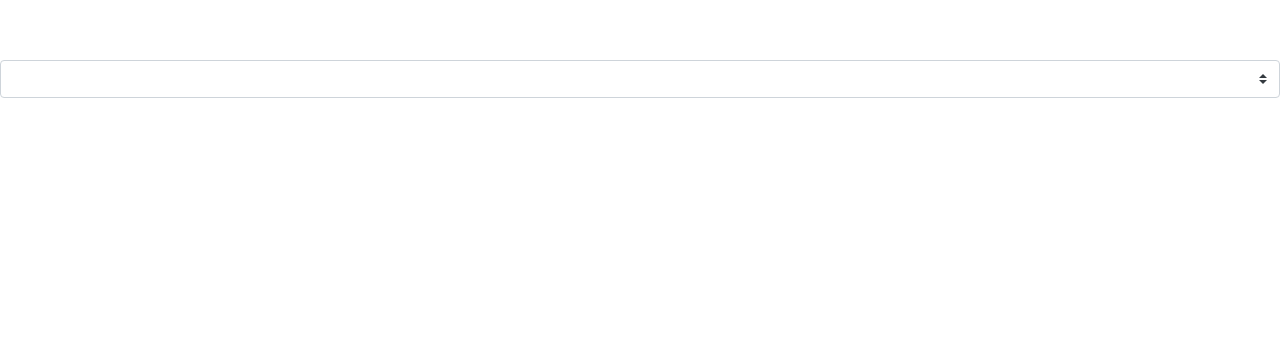
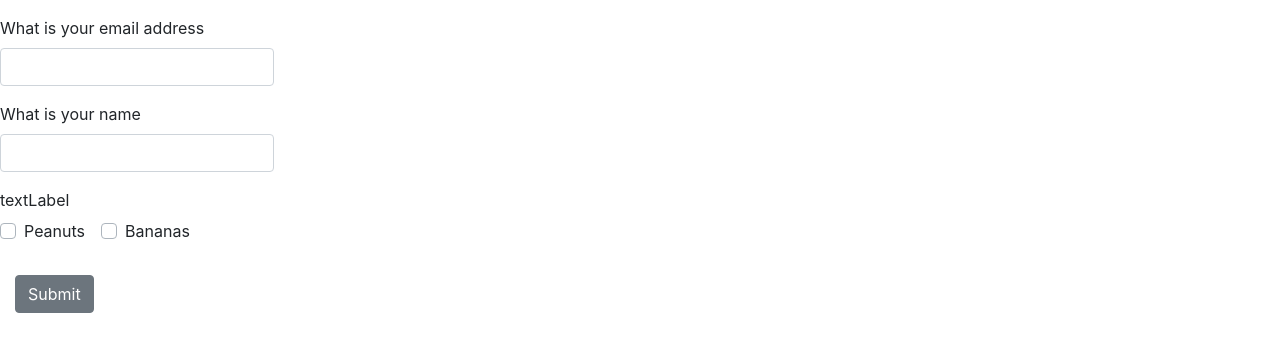
Before and after one commit to lukehmu/vue-axios-api, a Vue app: page / in a window 1280 px wide. Shown: the top 352 px of the page. Built offline with nearby package versions, Linux system fonts and the light colour scheme.

Commit message:
Read selected / input user values

```diff
--- a/public/dummy-api/lov.json
+++ b/public/dummy-api/lov.json
@@ -1,6 +1,12 @@
 {
-    "allergyLov": {
-        "LOV-123456": "Peanuts",
-        "LOV-654321": "Bananas"
-    }
+    "allergyLov": [
+        {
+            "text": "Peanuts",
+            "value": "LOV-123456"
+        },
+        {
+            "text": "Bananas",
+            "value": "LOV-654321"
+        }
+    ]
 }
--- a/src/App.vue
+++ b/src/App.vue
@@ -5,7 +5,7 @@
 </template>
 
 <script>
-import AcfForm from './components/AcfForm.vue';
+import AcfForm from '@/pages/AcfForm.vue';
 
 export default {
   name: 'App',
@@ -16,12 +16,5 @@ export default {
 </script>
 
 <style lang="scss">
-#app {
-  font-family: Avenir, Helvetica, Arial, sans-serif;
-  -webkit-font-smoothing: antialiased;
-  -moz-osx-font-smoothing: grayscale;
-  text-align: center;
-  color: #2c3e50;
-  margin-top: 60px;
-}
+
 </style>
--- a/src/components/AcfForm.vue
+++ /dev/null
@@ -1,55 +0,0 @@
-<template>
-  <div>
-    <b-select
-      v-model="allergyOptionSelected"
-      class="mb-3"
-      :options="allergyOptions"
-    />
-  </div>
-</template>
-
-<script>
-import lovApi from '../assets/services/api/lov';
-
-export default {
-  name: 'AcfForm',
-  props: {
-    msg: {
-      type: String,
-      default: null,
-    },
-  },
-  data() {
-    return {
-      allergyOptionSelected: {
-        default: null,
-      },
-      lovOptions: {
-        default: null,
-      },
-    };
-  },
-  computed: {
-    allergyOptions() {
-      return this.lovOptions.allergyLov;
-    },
-  },
-  mounted() {
-    this.getLowData();
-  },
-  methods: {
-    getLowData() {
-      lovApi.getLovData()
-        .then((response) => {
-          this.lovOptions = response;
-        });
-    },
-  },
-
-};
-</script>
-
-<!-- Add "scoped" attribute to limit CSS to this component only -->
-<style scoped lang="scss">
-
-</style>
--- /dev/null
+++ b/src/components/InputCheckbox.vue
@@ -0,0 +1,45 @@
+<template>
+  <div>
+    <b-form-group :label="label">
+      <b-form-checkbox-group
+        :id="id"
+        v-model="optionSelected"
+        :options="options"
+        @input="updateValue(optionSelected)"
+      />
+    </b-form-group>
+  </div>
+</template>
+
+<script>
+export default {
+  props: {
+    label: {
+      type: String,
+      default: null,
+    },
+    id: {
+      type: String,
+      default: null,
+    },
+    options: {
+      type: Array,
+      default: null,
+    },
+  },
+  data() {
+    return {
+      optionSelected: [],
+    };
+  },
+  methods: {
+    updateValue(value) {
+      this.$emit('input', value);
+    },
+  },
+};
+</script>
+
+<style>
+
+</style>
--- /dev/null
+++ b/src/components/InputText.vue
@@ -0,0 +1,51 @@
+<template>
+  <div>
+    <label :for="id">{{ label }}</label>
+    <b-form-input
+      :id="id"
+      v-model="InputTextValue"
+      :placeholder="placeholder"
+      :type="type"
+      @input="updateValue(InputTextValue)"
+    />
+  </div>
+</template>
+
+<script>
+import childComponentFormDataMixin from '@/mixins/childComponentFormDataMixin';
+
+export default {
+  name: 'InputText',
+  mixins: [childComponentFormDataMixin],
+  props: {
+    id: {
+      type: String,
+      default: null,
+    },
+    label: {
+      type: String,
+      default: null,
+    },
+    placeholder: {
+      type: String,
+      default: null,
+    },
+    type: {
+      type: String,
+      default: null,
+    },
+  },
+  data() {
+    return {
+      InputTextValue: '',
+    };
+  },
+  methods: {
+
+  },
+};
+</script>
+
+<style>
+
+</style>
--- /dev/null
+++ b/src/mixins/childComponentFormDataMixin.js
@@ -0,0 +1,9 @@
+// This method is used in every form input, to emit the value back to the parent component
+
+export default {
+  methods: {
+    updateValue(value) {
+      this.$emit('input', value);
+    },
+  },
+};
--- /dev/null
+++ b/src/pages/AcfForm.vue
@@ -0,0 +1,92 @@
+<template>
+  <div>
+    <b-container fluid>
+      <b-row class="my-3">
+        <InputText
+          id="your-email"
+          v-model="userDetails.email"
+          label="What is your email address"
+          type="email"
+        />
+      </b-row>
+      <b-row class="my-3">
+        <InputText
+          id="your-name"
+          v-model="userDetails.name"
+          label="What is your name"
+          type="text"
+        />
+      </b-row>
+      <b-row class="my-3">
+        <InputCheckbox
+          v-model="userDetails.allergies"
+          label="textLabel"
+          :options="allergyOptions"
+        />
+      </b-row>
+      <b-button
+        @click="sendData"
+      >
+        Submit
+      </b-button>
+    </b-container>
+  </div>
+</template>
+
+<script>
+import lovApi from '@/services/api/lov';
+import InputText from '@/components/InputText.vue';
+import InputCheckbox from '@/components/InputCheckbox.vue';
+
+export default {
+  name: 'AcfForm',
+  components: {
+    InputText,
+    InputCheckbox,
+  },
+  props: {
+    msg: {
+      type: String,
+      default: null,
+    },
+  },
+  data() {
+    return {
+      lovOptions: {
+        default: null,
+      },
+      userDetails: {
+        email: '',
+        name: '',
+        allergies: [],
+      },
+      sending: false,
+    };
+  },
+  computed: {
+    allergyOptions() {
+      return this.lovOptions.allergyLov;
+    },
+  },
+  mounted() {
+    this.getLovData();
+  },
+  methods: {
+    getLovData() {
+      lovApi.getLovData()
+        .then((response) => {
+          this.lovOptions = response;
+        });
+    },
+    sendData() {
+      this.sending = true;
+    },
+  },
+
+};
+</script>
+
+<!-- Add "scoped" attribute to limit CSS to this component only -->
+<style scoped lang="scss">
+
+</style>
--- a/src/assets/services/api/lov.js
+++ b/src/services/api/lov.js
@@ -4,7 +4,7 @@ export default {
   getLovData() {
     return axios.get('/dummy-api/lov.json')
       .then((response) => {
-        console.log('get all donations');
+        console.log('get all lov data');
         // console.log(response)
         return response.data;
       });
```
